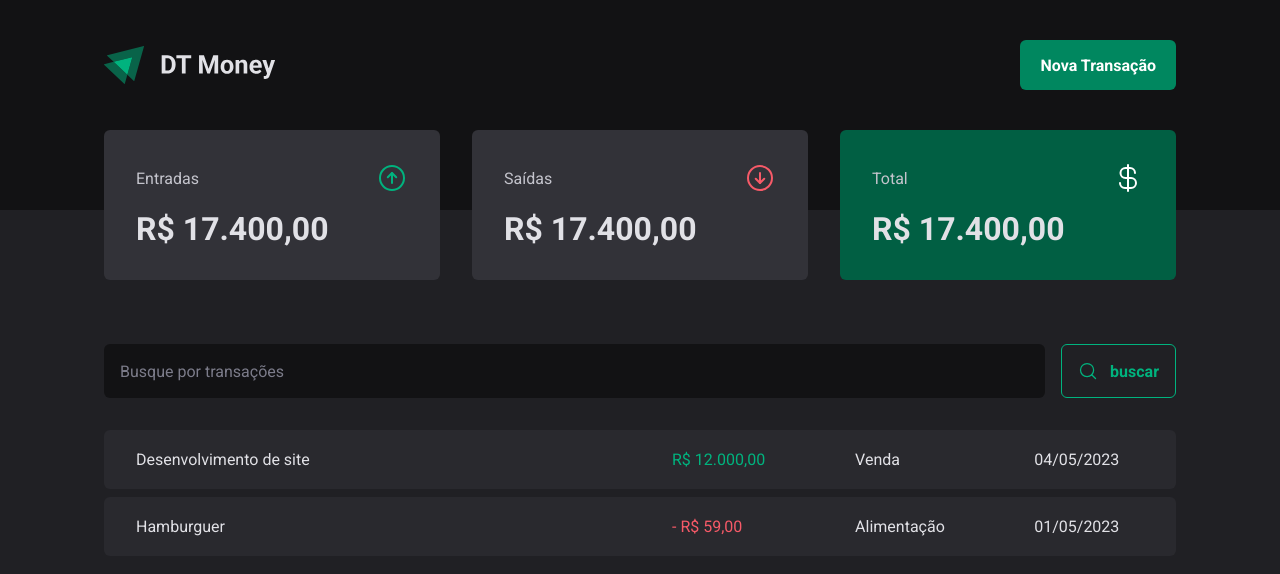
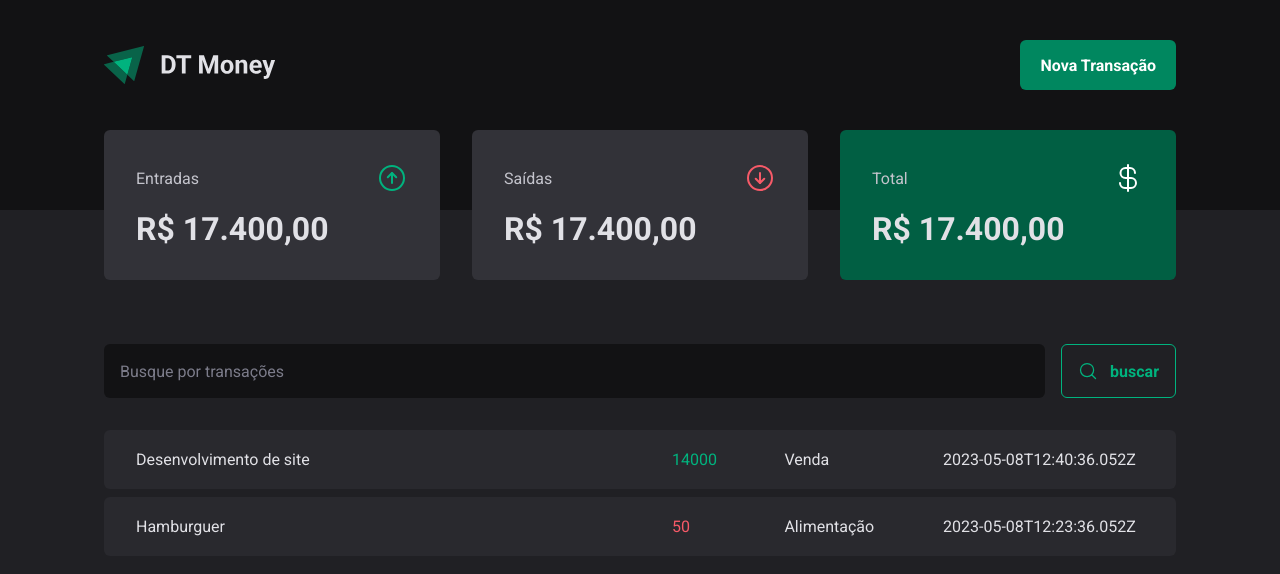
Before and after one commit to arthur-carminatti/DT-Money, a React (Vite) app: page / in a window 1280 px wide. Shown: the top 574 px of the page. Built offline with nearby package versions, Linux system fonts and the light colour scheme; data requests are answered from the project's data file.

Commit message:
Performing http request

```diff
--- a/src/pages/Transactions/index.tsx
+++ b/src/pages/Transactions/index.tsx
@@ -1,9 +1,32 @@
+import { useEffect, useState } from "react";
 import { Header } from "../../components/Header";
 import { Summary } from "../../components/Summary";
 import { SearchForm } from "./components/SearchForm";
 import { PriceHighLight, TransactionsContainer, TransactionsTable } from "./styles";
 
+interface Transactions {
+    id: number
+    description: string
+    type: 'income' | 'outcome'
+    price: number
+    category: string
+    createdAt: string
+}
+
 export function Transactions() {
+    const [transaction, setTransactions] = useState<Transactions[]>([])
+
+    async function loadTransactions() {
+        const response = await fetch('http://localhost:3000/transactions')
+        const data = await response.json()
+
+        setTransactions(data)
+    }
+
+    useEffect(() => {
+        loadTransactions()
+    }, [])
+
     return (
         <div>
             <Header />
@@ -14,26 +37,20 @@
 
                 <TransactionsTable>
                     <tbody>
-                        <tr>
-                            <td width="50%">Desenvolvimento de site</td>
-                            <td>
-                                <PriceHighLight variant="income">
-                                    R$ 12.000,00
-                                </PriceHighLight>
-                            </td>
-                            <td>Venda</td>
-                            <td>04/05/2023</td>
-                        </tr>
-                        <tr>
-                            <td width="50%">Hamburguer</td>
-                            <td>
-                                <PriceHighLight variant="outcome">
-                                    - R$ 59,00
-                                </PriceHighLight>
-                            </td>
-                            <td>Alimentação</td>
-                            <td>01/05/2023</td>
-                        </tr>
+                        {transaction.map(transaction => {
+                            return (
+                                <tr key={transaction.id}>
+                                    <td width="50%">{transaction.description}</td>
+                                    <td>
+                                        <PriceHighLight variant={transaction.type}>
+                                            {transaction.price}
+                                        </PriceHighLight>
+                                    </td>
+                                    <td>{transaction.category}</td>
+                                    <td>{transaction.createdAt}</td>
+                                </tr>
+                            )
+                        })}
                     </tbody>
                 </TransactionsTable>
             </TransactionsContainer>
```
